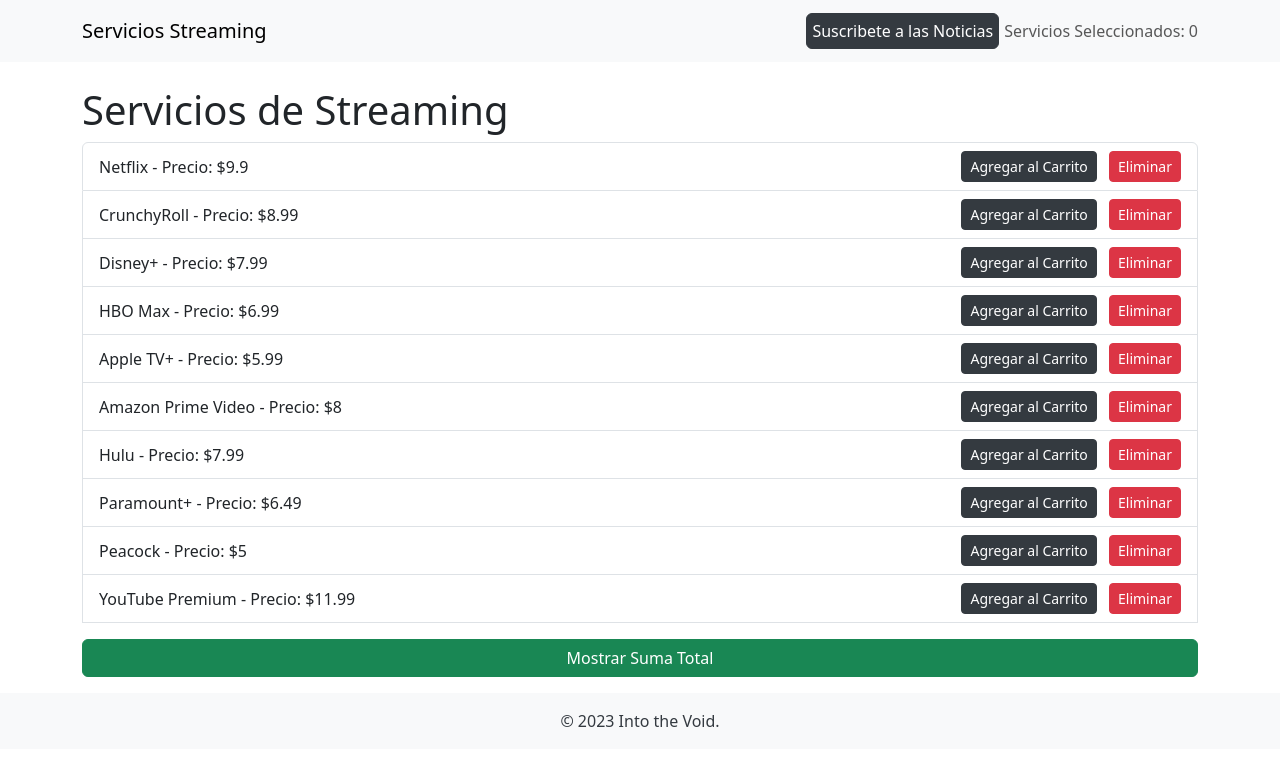
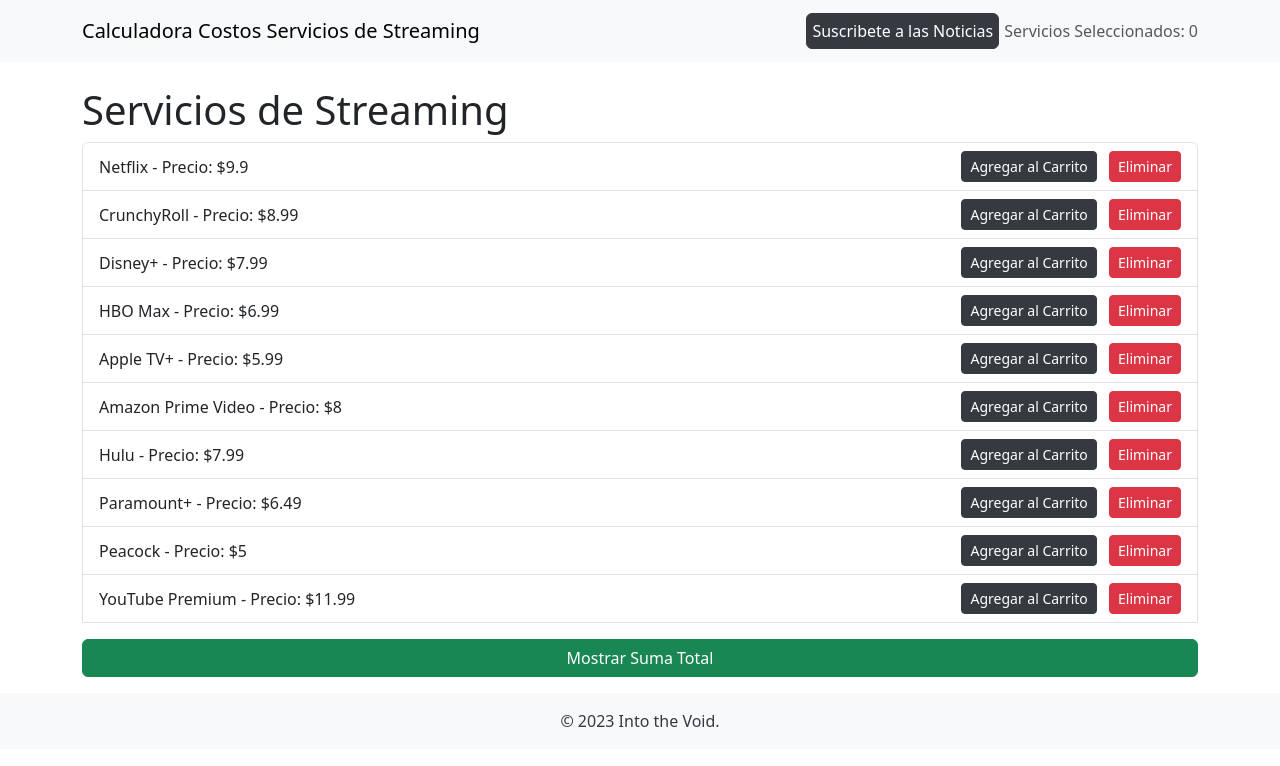
Before and after one commit to vo1dcod3/EntregaFinalJs_ManuelFuentelaba, a plain HTML site: page index.html in a window 1280 px wide. Drawn offline with nearby package versions, Linux system fonts and the light colour scheme.

Commit message:
EntregaFinalv1.1

```diff
--- a/index.html
+++ b/index.html
@@ -4,7 +4,7 @@
 <head>
     <meta charset="UTF-8">
     <meta name="viewport" content="width=device-width, initial-scale=1.0">
-    <title>Servicios de Streaming</title>
+    <title>Calculadora Costos Servicios de Streaming</title>
     <link href="https://cdn.jsdelivr.net/npm/bootstrap@5.3.2/dist/css/bootstrap.min.css" rel="stylesheet"
         integrity="sha384-T3c6CoIi6uLrA9TneNEoa7RxnatzjcDSCmG1MXxSR1GAsXEV/Dwwykc2MPK8M2HN" crossorigin="anonymous">
     <link rel="stylesheet" href="css/style.css">
@@ -15,7 +15,7 @@
     <!-- Navbar -->
     <nav class="navbar navbar-expand-lg navbar-light bg-light">
         <div class="container">
-            <a class="navbar-brand" href="#">Servicios Streaming</a>
+            <a class="navbar-brand" href="#">Calculadora Costos Servicios de Streaming</a>
             <div class="navbar-collapse justify-content-end">
                 <button id="btnSuscribir" class="btn btn-primary">Suscribete a las Noticias</button>
                 <span class="navbar-text">
```
